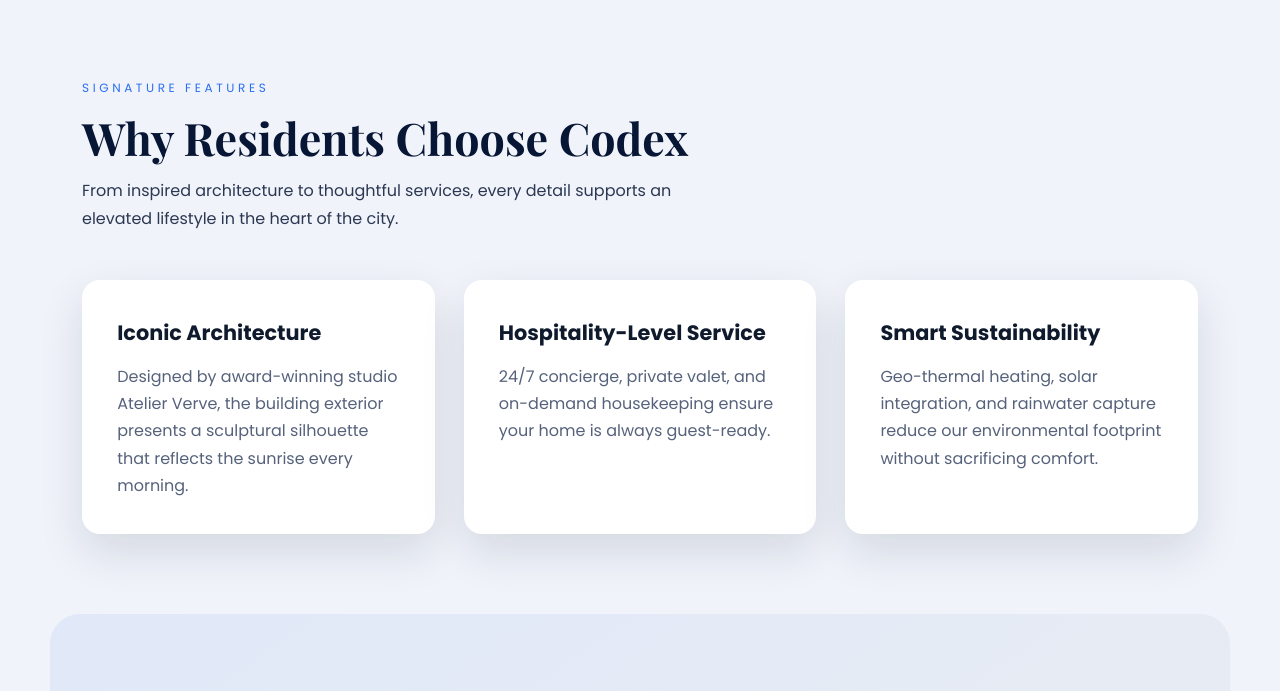
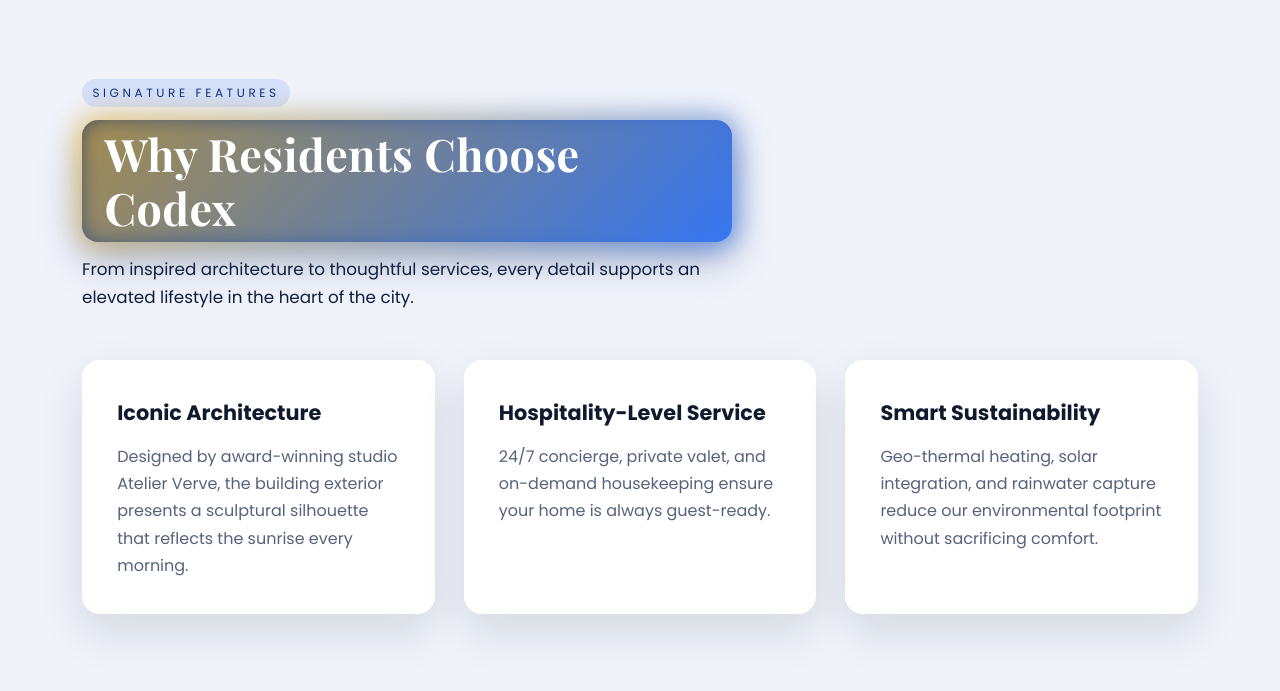
Before and after one commit to hgarg1/GPT-Codex-Apartment, a plain HTML site: page index.html in a window 1280 px wide. Shown: the part 811-1502 px from the top of the page. Drawn offline with nearby package versions, Linux system fonts and the light colour scheme.

Commit message:
Intensify section header contrast

```diff
--- a/styles.css
+++ b/styles.css
@@ -403,32 +403,64 @@
     text-transform: uppercase;
     letter-spacing: 0.3em;
     font-size: 0.75rem;
-    color: var(--primary);
+    color: #0d2f7a;
+    display: inline-flex;
+    align-items: center;
+    gap: 0.4rem;
+    padding: 0.25rem 0.65rem;
+    border-radius: 999px;
+    background: rgba(42, 110, 242, 0.14);
 }
 
 .section--dark .eyebrow {
-    color: var(--accent);
+    color: #111a2f;
+    background: rgba(246, 195, 67, 0.85);
 }
 
 .section-title {
     font-family: 'Playfair Display', serif;
     font-size: clamp(2rem, 3.5vw, 2.8rem);
     margin: 0.8rem 0;
-    color: #061634;
+    color: #ffffff;
     font-weight: 700;
     line-height: 1.2;
+    letter-spacing: 0.01em;
+    position: relative;
+    display: inline-block;
+    padding: 0.45rem 1.4rem;
+    border-radius: 16px;
+    background: linear-gradient(135deg, rgba(11, 37, 92, 0.95), rgba(42, 110, 242, 0.9));
+    box-shadow: 0 16px 40px rgba(11, 37, 92, 0.35);
+    z-index: 0;
+}
+
+.section-title::after {
+    content: '';
+    position: absolute;
+    inset: -6px;
+    border-radius: calc(16px + 6px);
+    background: linear-gradient(135deg, rgba(246, 195, 67, 0.8), rgba(42, 110, 242, 0.7));
+    opacity: 0.8;
+    filter: blur(12px);
+    z-index: -1;
 }
 
 .section--dark .section-title {
-    color: #f9fbff;
+    background: linear-gradient(135deg, rgba(7, 20, 48, 0.95), rgba(22, 68, 167, 0.95));
+    box-shadow: 0 18px 45px rgba(5, 12, 30, 0.55);
+}
+
+.section--dark .section-title::after {
+    background: linear-gradient(135deg, rgba(246, 195, 67, 0.95), rgba(255, 255, 255, 0.85));
 }
 
 .section-text {
-    color: #2c3852;
+    color: #0f1f3f;
+    font-size: 1.05rem;
 }
 
 .section--dark .section-text {
-    color: rgba(244, 246, 251, 0.82);
+    color: rgba(255, 255, 255, 0.88);
 }
 
 /* =========================
```
